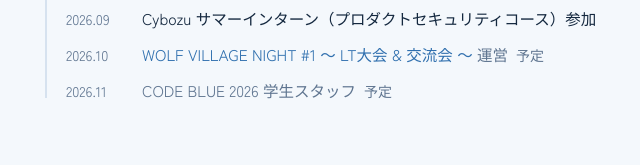
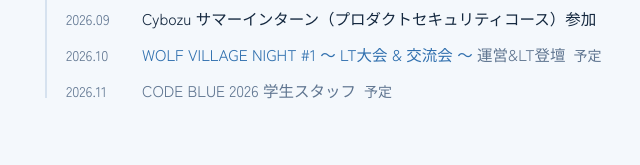
Before and after one commit to sugarless1101/sugarless1101.github.io, a plain HTML site: page index.html in a window 1280 px wide. Shown: the part 2039-2204 px from the top of the page, 244-884 px from the left. Drawn offline with Linux system fonts and the light colour scheme.

Commit message:
Update WOLF VILLAGE NIGHT role to include LT talk

```diff
--- a/index.html
+++ b/index.html
@@ -208,7 +208,7 @@
         <li><time>2026.08</time><span>GMO IERAE サマーインターン（Web診断部門）参加</span></li>
         <li><time>2026.09</time><span>MOTEX インターン（セキュリティブルーコース）参加</span></li>
         <li><time>2026.09</time><span>Cybozu サマーインターン（プロダクトセキュリティコース）参加</span></li>
-        <li class="plan"><time>2026.10</time><span><a href="https://wolfvillage.connpass.com/event/407195/">WOLF VILLAGE NIGHT #1 〜 LT大会 &amp; 交流会 〜</a> 運営<span class="sub">予定</span></span></li>
+        <li class="plan"><time>2026.10</time><span><a href="https://wolfvillage.connpass.com/event/407195/">WOLF VILLAGE NIGHT #1 〜 LT大会 &amp; 交流会 〜</a> 運営&amp;LT登壇<span class="sub">予定</span></span></li>
         <li class="plan"><time>2026.11</time><span>CODE BLUE 2026 学生スタッフ<span class="sub">予定</span></span></li>
       </ul>
 
```
